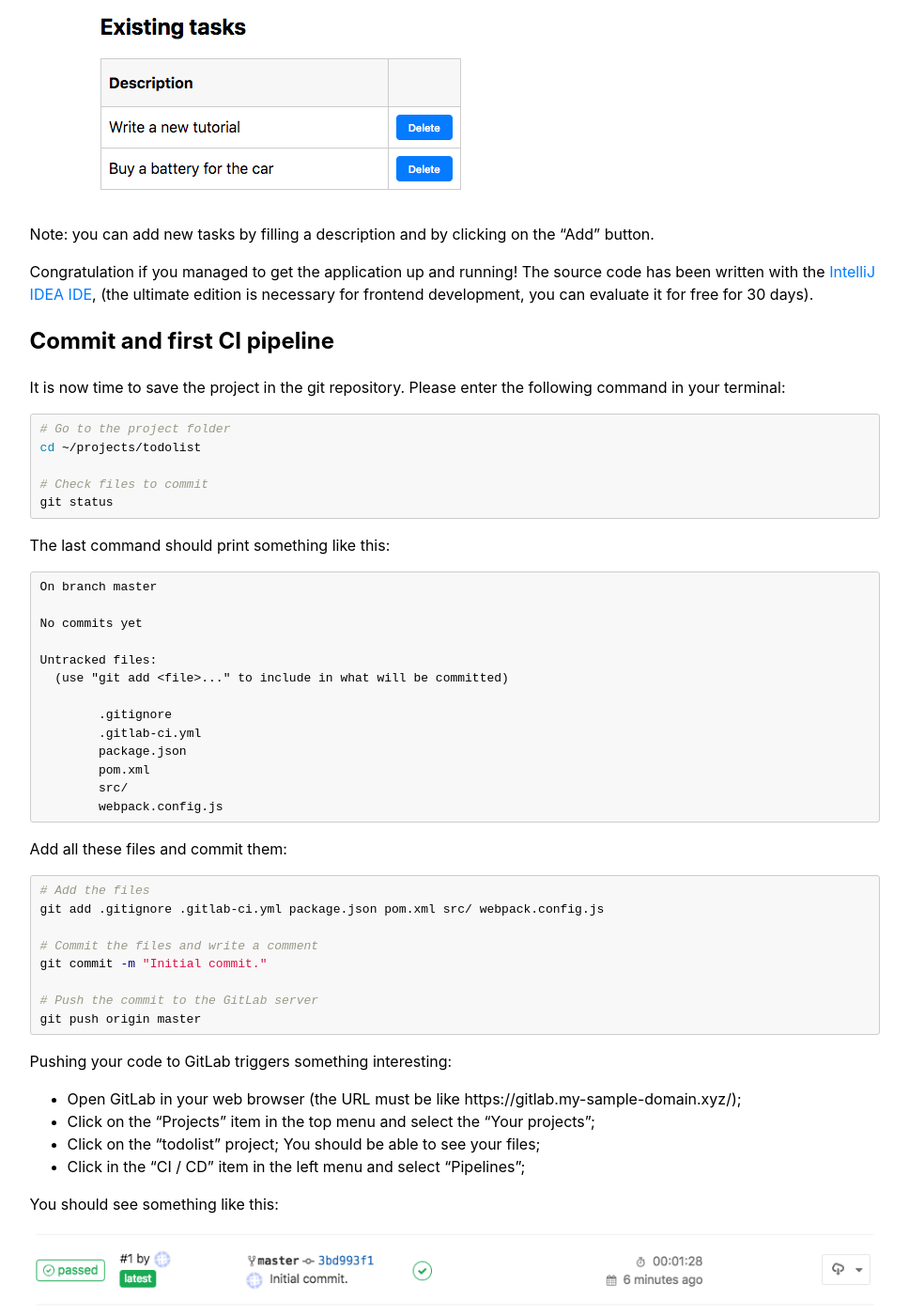
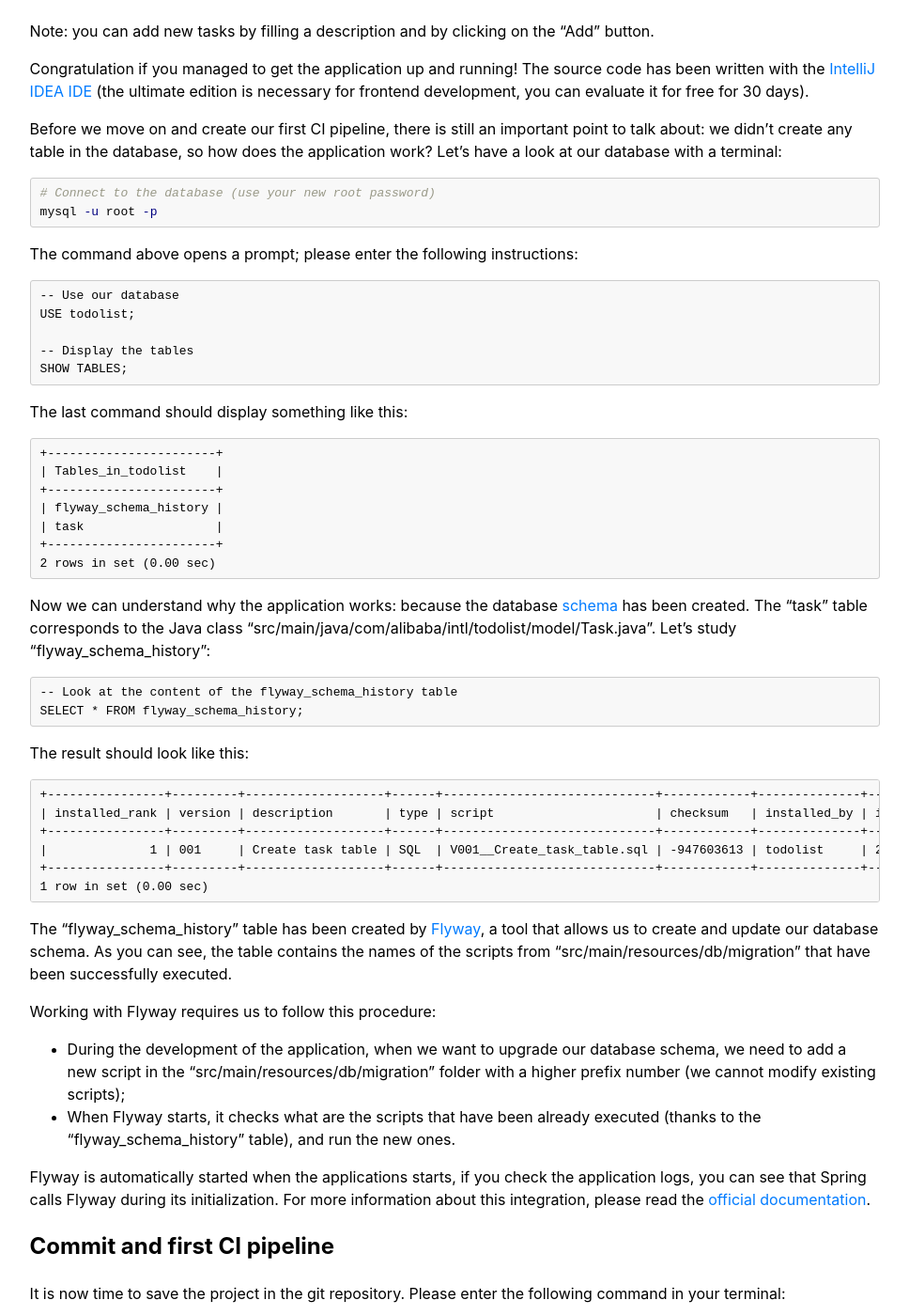
Before and after one commit to alibabacloud-howto/devops, a Jekyll site: the page built from tutorials/devops_for_small_to_medium_web_applications/part_02_continuous_integration.md, in a window 1280 px wide and 1400 px high, scrolled down 4942 px. Shown: the whole window at 94% size, without its empty margins (266-1234 px from the left). Built offline with Jekyll 4.4.1, drawn with Linux system fonts in a browser that asks for light colours; our own code applies the rules of GitHub Pages for plain Markdown files; some of the changed text lies outside the part shown.

Commit message:
Modify the existing code and the part 2 in order to execute Flyway automatically when the application starts (it makes deployment easier).

````diff
--- a/tutorials/devops_for_small_to_medium_web_applications/part_02_continuous_integration.md
+++ b/tutorials/devops_for_small_to_medium_web_applications/part_02_continuous_integration.md
@@ -161,29 +161,17 @@
   QUIT;
   ```
 
-Now that we have a database up and running, we need to create a [schema](https://en.wikipedia.org/wiki/Database_schema):
-Enter the following commands in your terminal:
-```bash
-# Go to the project folder
-cd ~/projects/todolist
-
-# Use Flyway to run the DB scripts
-mvn flyway:migrate -Ddatabase.url=jdbc:mysql://localhost:3306/todolist -Ddatabase.user=todolist -Ddatabase.password=P@ssw0rd
-```
-Note: [Flyway](https://flywaydb.org/) creates a table "flyway_schema_history" that contains the scripts from
-"src/main/resources/db/migration" that have been executed successfully. During development when you upgrade your
-application schema, you cannot modify existing SQL scripts from this folder, instead you need to create a new script
-with a higher prefix number. Like this, next time you run `mvn flyway:migrate`, Flyway will be clever enough to only
-run the new scripts.
-
-Have a look at the backend configuration file "src/main/resources/application.properties" and check that the DB
-configuration corresponds to your installation:
+Now that we have a database up and running, we need to configure the application. Have a look at the backend
+configuration file "src/main/resources/application.properties" and check that the DB configuration corresponds to your
+installation:
 ```properties
-spring.datasource.url=jdbc:mysql://localhost:3306/todolist
+spring.datasource.url=jdbc:mysql://localhost:3306/todolist?useSSL=false
 spring.datasource.username=todolist
 spring.datasource.password=P@ssw0rd
 ```
-If you modified this file you need to re-run `mvn clean package`.
+Note 0: The `spring.datasource.url` property is in the format "jdbc:mysql://HOSTNAME:PORT/DATABASE_NAME?useSSL=false".
+
+Note 1: If you modified this file you need to re-run `mvn clean package`.
 
 You can now launch the application locally with the following command:
 ```bash
@@ -202,8 +190,62 @@
 Note: you can add new tasks by filling a description and by clicking on the "Add" button.
 
 Congratulation if you managed to get the application up and running! The source code has been written with the
-[IntelliJ IDEA](https://www.jetbrains.com/idea/) [IDE](https://en.wikipedia.org/wiki/Integrated_development_environment),
+[IntelliJ IDEA](https://www.jetbrains.com/idea/) [IDE](https://en.wikipedia.org/wiki/Integrated_development_environment)
 (the ultimate edition is necessary for frontend development, you can evaluate it for free for 30 days).
+
+Before we move on and create our first CI pipeline, there is still an important point to talk about: we didn't
+create any table in the database, so how does the application work? Let's have a look at our database with a terminal:
+```bash
+# Connect to the database (use your new root password)
+mysql -u root -p
+```
+The command above opens a prompt; please enter the following instructions:
+```mysql
+-- Use our database
+USE todolist;
+
+-- Display the tables
+SHOW TABLES;
+```
+The last command should display something like this:
+```
++-----------------------+
+| Tables_in_todolist    |
++-----------------------+
+| flyway_schema_history |
+| task                  |
++-----------------------+
+2 rows in set (0.00 sec)
+```
+Now we can understand why the application works: because the database
+[schema](https://en.wikipedia.org/wiki/Database_schema) has been created. The "task" table corresponds to the Java class
+"src/main/java/com/alibaba/intl/todolist/model/Task.java". Let's study "flyway_schema_history":
+```mysql
+-- Look at the content of the flyway_schema_history table
+SELECT * FROM flyway_schema_history;
+```
+The result should look like this:
+```
++----------------+---------+-------------------+------+-----------------------------+------------+--------------+---------------------+----------------+---------+
+| installed_rank | version | description       | type | script                      | checksum   | installed_by | installed_on        | execution_time | success |
++----------------+---------+-------------------+------+-----------------------------+------------+--------------+---------------------+----------------+---------+
+|              1 | 001     | Create task table | SQL  | V001__Create_task_table.sql | -947603613 | todolist     | 2018-10-31 17:57:51 |             24 |       1 |
++----------------+---------+-------------------+------+-----------------------------+------------+--------------+---------------------+----------------+---------+
+1 row in set (0.00 sec)
+```
+The "flyway_schema_history" table has been created by [Flyway](https://flywaydb.org/), a tool that allows us to
+create and update our database schema. As you can see, the table contains the names of the scripts from
+"src/main/resources/db/migration" that have been successfully executed.
+
+Working with Flyway requires us to follow this procedure:
+* During the development of the application, when we want to upgrade our database schema, we need to add a new script
+  in the "src/main/resources/db/migration" folder with a higher prefix number (we cannot modify existing scripts);
+* When Flyway starts, it checks what are the scripts that have been already executed (thanks to the
+  "flyway_schema_history" table), and run the new ones.
+
+Flyway is automatically started when the applications starts, if you check the application logs, you can see that
+Spring calls Flyway during its initialization. For more information about this integration, please read the
+[official documentation](https://docs.spring.io/spring-boot/docs/current/reference/html/howto-database-initialization.html#howto-execute-flyway-database-migrations-on-startup).
 
 ## Commit and first CI pipeline
 It is now time to save the project in the git repository. Please enter the following command in your terminal:
````
Also changed, not shown: tutorials/devops_for_small_to_medium_web_applications/sample-app/version1/pom.xml (+12 -20 lines), tutorials/devops_for_small_to_medium_web_applications/sample-app/version2/pom.xml (+12 -21 lines), 4 other files.
